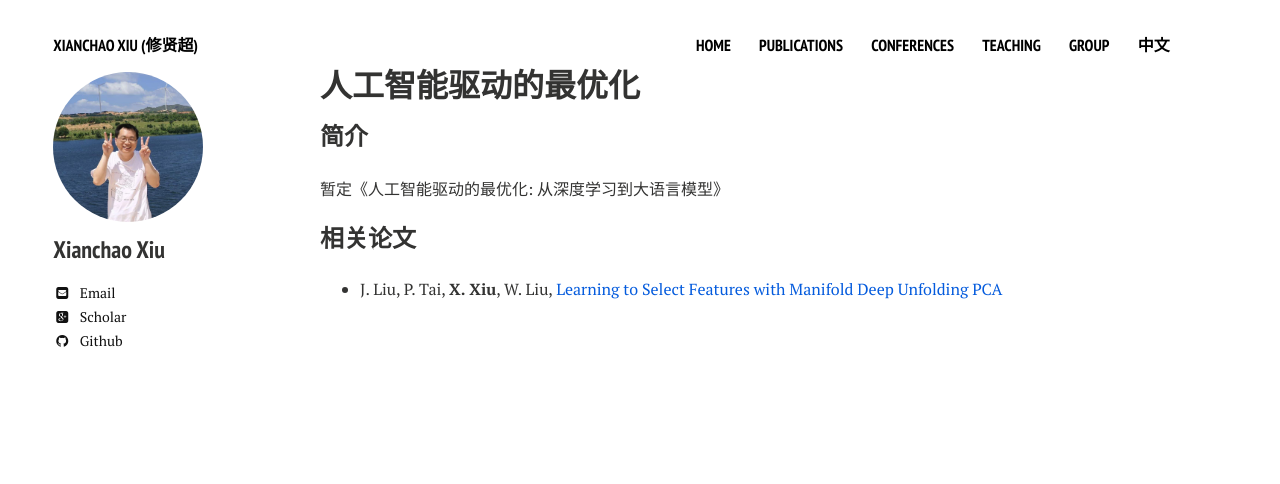
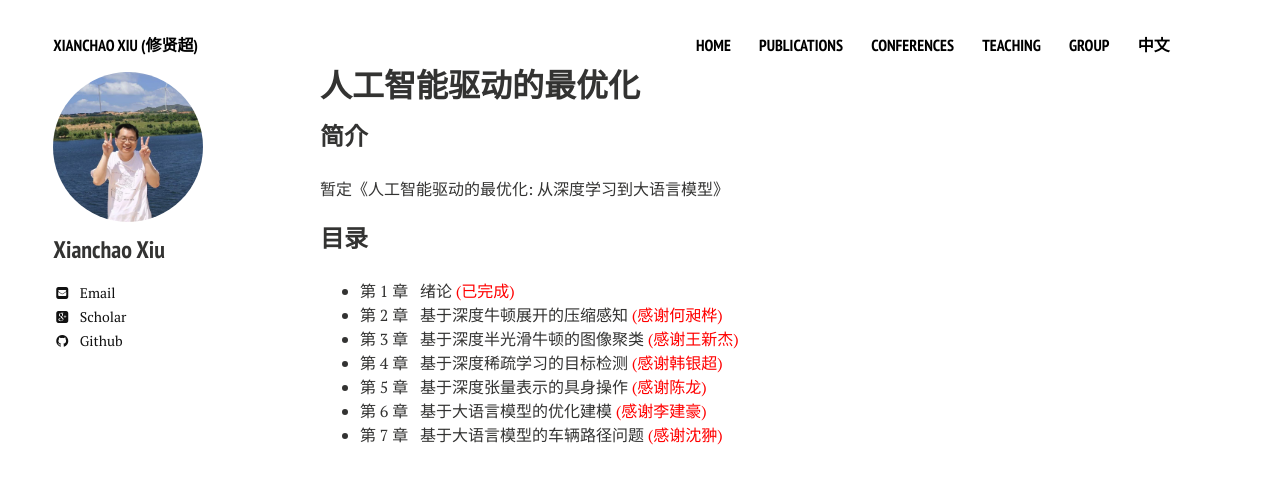
Before and after one commit to xianchaoxiu/xianchaoxiu.github.io, a Jekyll site: the page built from chinese/book/AIOPT/index.md, in a window 1280 px wide. Shown: the top 484 px of the page. Built offline with Jekyll 4.4.1, drawn with Linux system fonts in a browser that asks for light colours; nearby versions of some CDN libraries.

Commit message:
Update index.md

```diff
--- a/chinese/book/AIOPT/index.md
+++ b/chinese/book/AIOPT/index.md
@@ -8,5 +8,11 @@ share: false
 ### 简介
 暂定《人工智能驱动的最优化: 从深度学习到大语言模型》
 
-### 相关论文
-* J. Liu, P. Tai, <b>X. Xiu</b>, W. Liu, <a href="https://arxiv.org/abs/2610.19436" class="textlink" target="_blank">Learning to Select Features with Manifold Deep Unfolding PCA</a>
+### 目录
+- 第 1 章 &nbsp;  绪论 <span style="color:#ff0000">(已完成)</span> <br>
+- 第 2 章 &nbsp;  基于深度牛顿展开的压缩感知 <span style="color:#ff0000">(感谢何昶桦)</span> <br>
+- 第 3 章 &nbsp;  基于深度半光滑牛顿的图像聚类 <span style="color:#ff0000">(感谢王新杰)</span> <br>
+- 第 4 章 &nbsp;  基于深度稀疏学习的目标检测 <span style="color:#ff0000">(感谢韩银超)</span> <br>
+- 第 5 章 &nbsp;  基于深度张量表示的具身操作 <span style="color:#ff0000">(感谢陈龙)</span> <br>
+- 第 6 章 &nbsp;  基于大语言模型的优化建模 <span style="color:#ff0000">(感谢李建豪)</span> <br>
+- 第 7 章 &nbsp;  基于大语言模型的车辆路径问题 <span style="color:#ff0000">(感谢沈翀)</span> <br>
```
